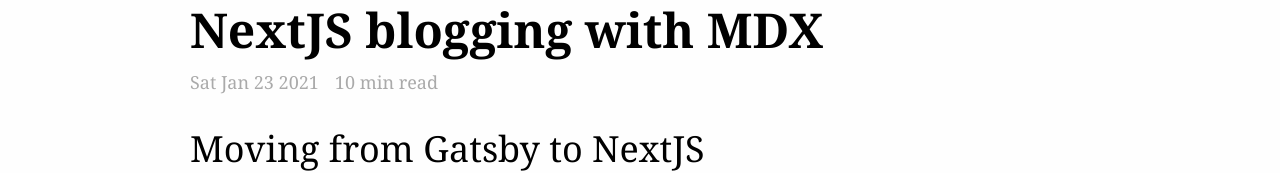
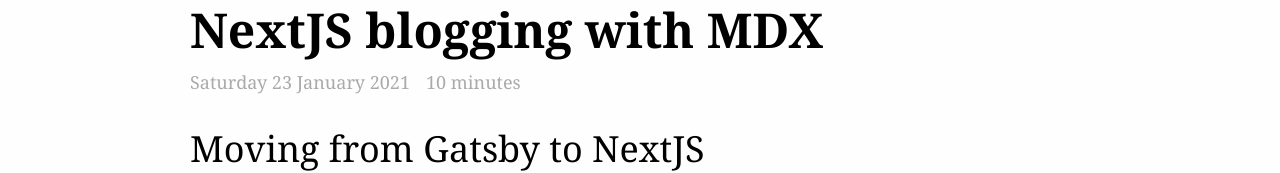
Before and after one commit to Giwan/blog, a Next.js app: page /blog/2021-01-23-next-js-blog in a window 1280 px wide. Shown: the part 203-376 px from the top of the page. Built offline with nearby package versions, Linux system fonts and the light colour scheme.

Commit message:
date update

```diff
--- a/components/Article/ArticleHeader.js
+++ b/components/Article/ArticleHeader.js
@@ -8,8 +8,18 @@
  */
 import styles from "./articleHeader.module.css";
 
+const dateOptions = {
+    year: "numeric",
+    month: "long",
+    day: "2-digit",
+};
+
 const ArticleHeader = ({ meta, isBlogPost }) => {
     if (!meta.published) return null;
+    const dateOptionsFiltered = {
+        ...dateOptions,
+        weekday: isBlogPost ? "long" : undefined,
+    };
     return (
         <div className={styles.articleItem}>
             <header className={styles.articleHeader}>
@@ -20,8 +30,13 @@ const ArticleHeader = ({ meta, isBlogPost }) => {
                 )}
             </header>
             <div className={styles.articleHeaderMetaDetails}>
-                <span>{new Date(meta.published).toDateString()}</span>
-                <span>{meta.readTime + " min read"}</span>
+                <span>
+                    {new Date(meta.published).toLocaleDateString(
+                        "en-GB",
+                        dateOptionsFiltered
+                    )}
+                </span>
+                <span>{meta.readTime + " minutes"}</span>
             </div>
             <div className={styles.articleHeaderSummary}>
                 {isBlogPost ? null : <p>{meta.description}</p>}
```
